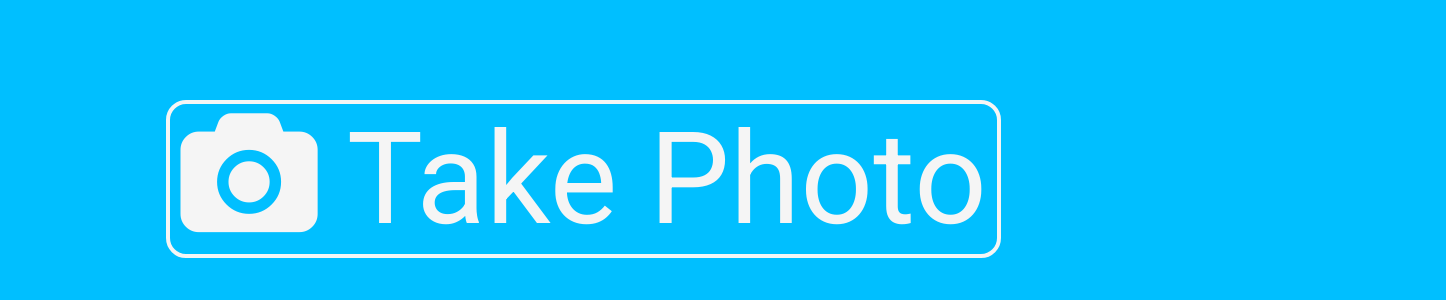
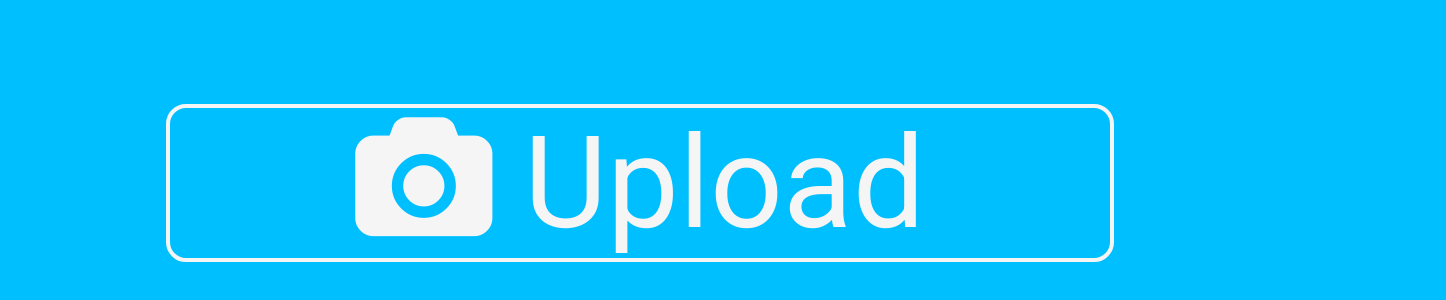
Before and after one commit to fabidop/emojify, a plain HTML site: page index.html in a window 1280 px wide. Shown: the part 152-452 px from the top of the page, 1446 px wide, since content can reach past the window. Drawn offline with nearby package versions, Linux system fonts and the light colour scheme.

Commit message:
-- Fertig

```diff
--- a/index.html
+++ b/index.html
@@ -20,9 +20,11 @@
 <!-- take a photo button -->
 <div id ="upload">
     <input type="file" id="file">
-    <label class="btn" for="file">
+    <div id="uploadbutton"><i class="fa fa-camera "></i> Upload</div>
+
+   <!-- <label class="btn" for="file">
         <i class="fa fa-camera"></i> Take Photo
-    </label>
+    </label>-->
 </div>
 
 <!-- show image -->
--- a/style.css
+++ b/style.css
@@ -15,12 +15,12 @@ body {
 }
 
 input[type=file] {
-    width: 0;
-    height: 0;
+    width: 100%;
+    height: 50vh;
     opacity: 0;
     overflow: hidden;
     position: absolute;
-    z-index: -1;
+    z-index: +1;
 }
 
 #result {
@@ -96,6 +96,15 @@ input[type=file] {
     box-sizing: border-box;
 }
 
+#uploadbutton{
+    border: whitesmoke 4px solid;
+    border-radius: 20px;
+    margin-top: 10px;
+    text-align: center;
+    width: 100%;
+    box-sizing: border-box;
+}
+
 /*
 #hashtags {
     border: whitesmoke 4px solid;
```
